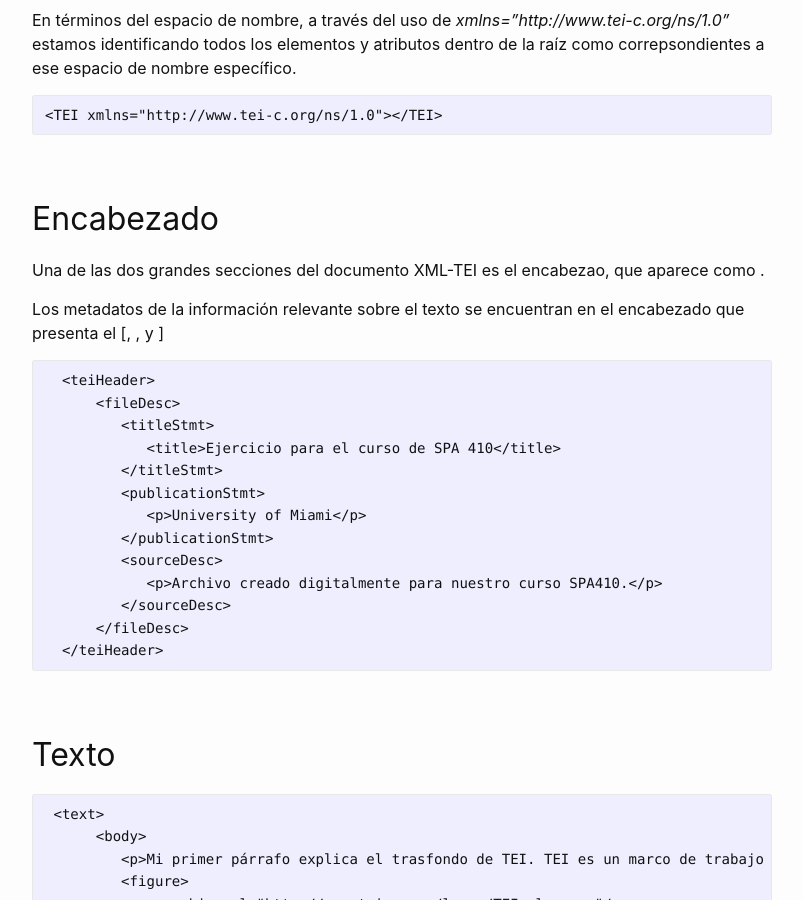
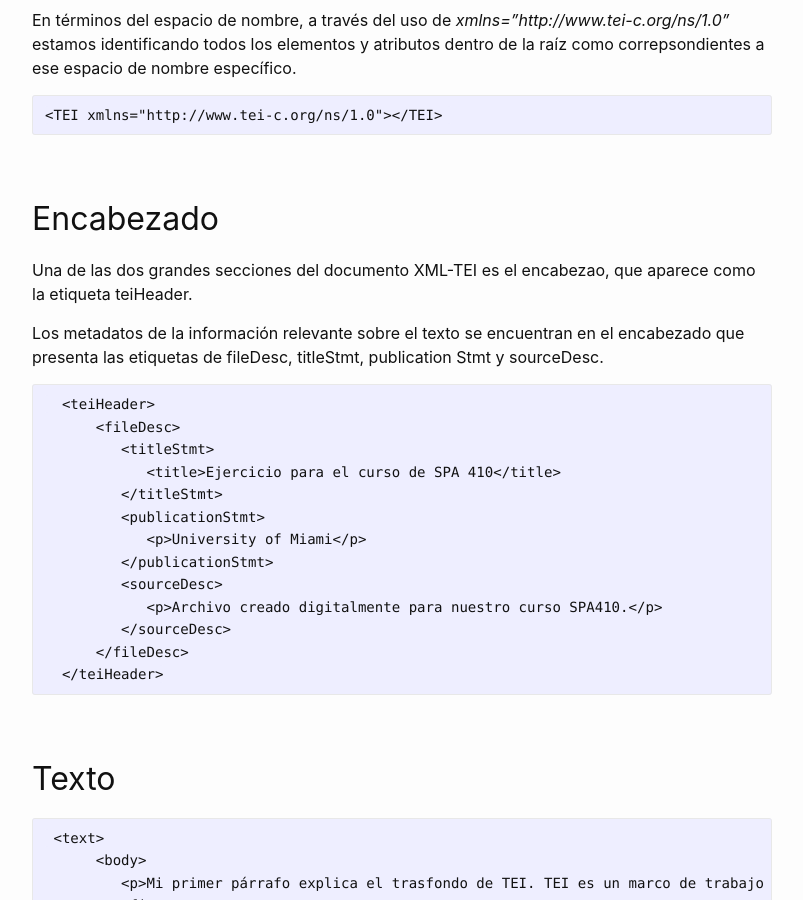
Before and after one commit to miladvh/miladvh.github.io, a Jekyll site: the page built from _posts/2021-10-11-Comentario-TEI.md, in a window 1280 px wide and 900 px high, scrolled down 1270 px. Shown: the whole window, without its empty margins (238-1041 px from the left). Built offline with Jekyll 4.4.1, drawn with Linux system fonts in a browser that asks for light colours.

Commit message:
Update 2021-10-11-Comentario-TEI.md

````diff
--- a/_posts/2021-10-11-Comentario-TEI.md
+++ b/_posts/2021-10-11-Comentario-TEI.md
@@ -41,9 +41,9 @@ En términos del espacio de nombre, a través del uso de *xmlns="http://www.tei-
 ```
 ## Encabezado
 
-Una de las dos grandes secciones del documento XML-TEI es el encabezao, que aparece como <teiHeader>.
+Una de las dos grandes secciones del documento XML-TEI es el encabezao, que aparece como la etiqueta teiHeader.
 
-Los metadatos de la información relevante sobre el texto se encuentran en el encabezado que presenta el [<fileDesc>, <titleStmt>, <publication Stmt> y <sourceDesc>]
+Los metadatos de la información relevante sobre el texto se encuentran en el encabezado que presenta las etiquetas de fileDesc, titleStmt, publication Stmt y sourceDesc.
 
 ```
   <teiHeader>
````
